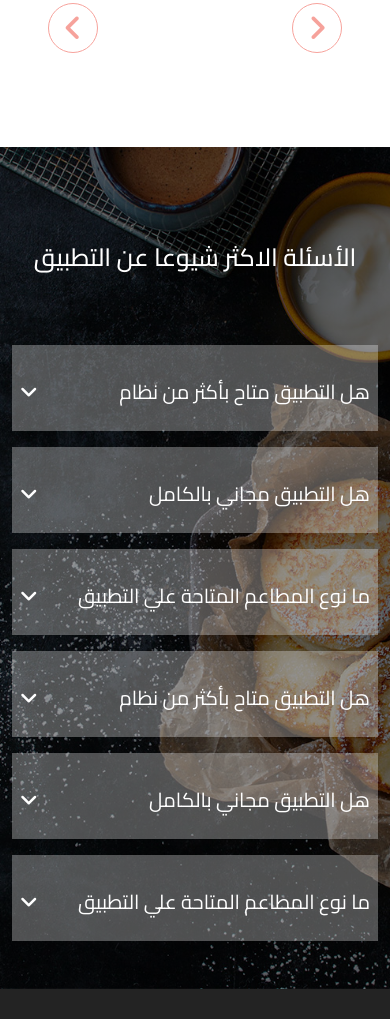
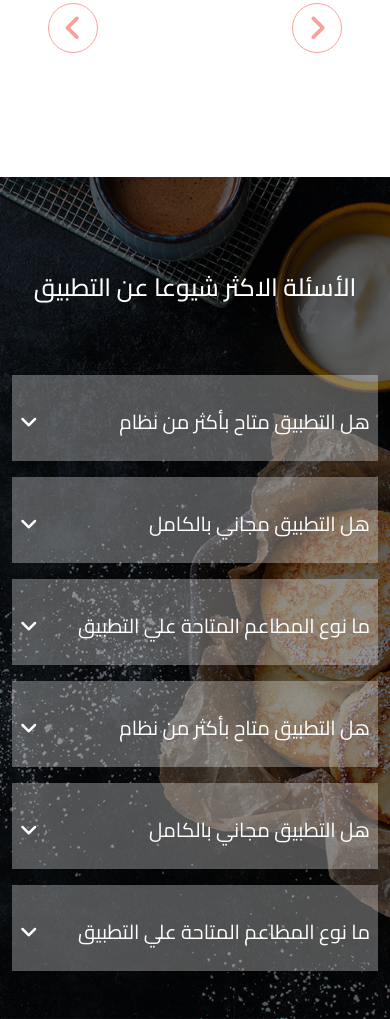
Before and after one commit to Adhammuhmmed/Restaurant, a plain HTML site: page index.html in a window 390 px wide. Shown: the part 3919-4938 px from the top of the page. Drawn offline with Linux system fonts and the light colour scheme; a web font is replaced by a local one.

Commit message:
Update style.css

```diff
--- a/Css/style.css
+++ b/Css/style.css
@@ -133,6 +133,6 @@ button {
     }
 
     .questions {
-      margin-top: 200px !important;
+      margin-top: 230px !important;
     }
 }
```
